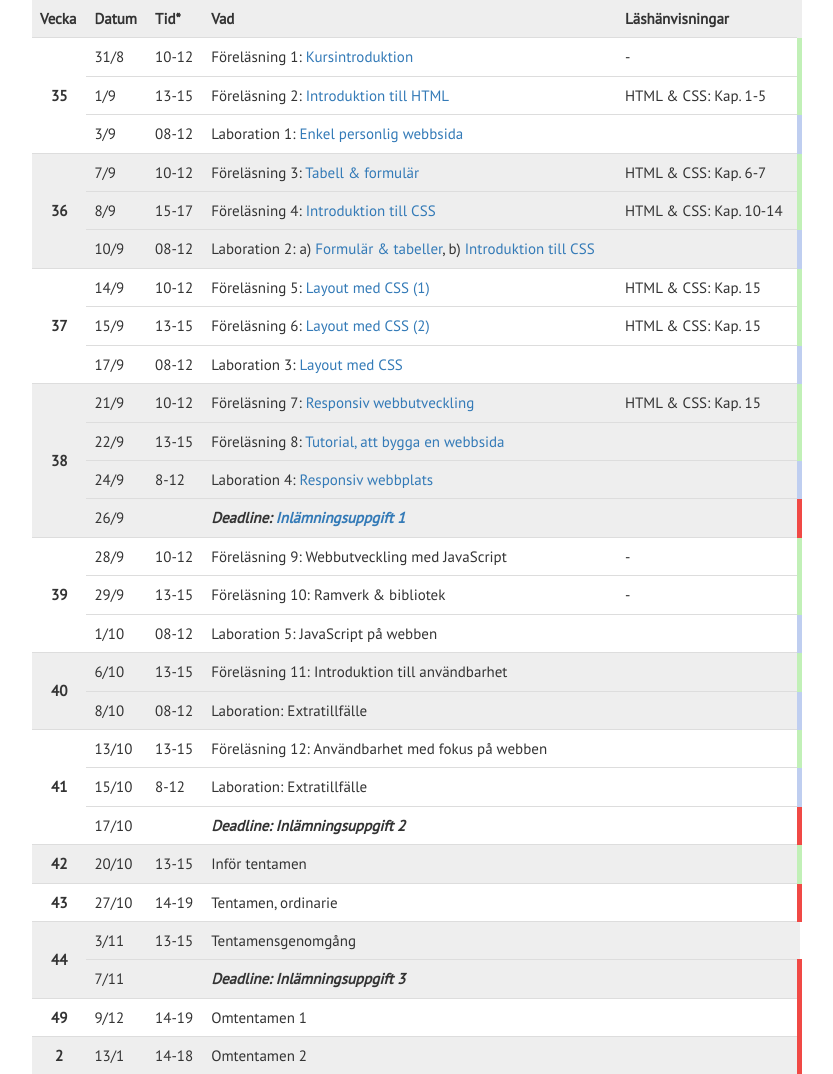
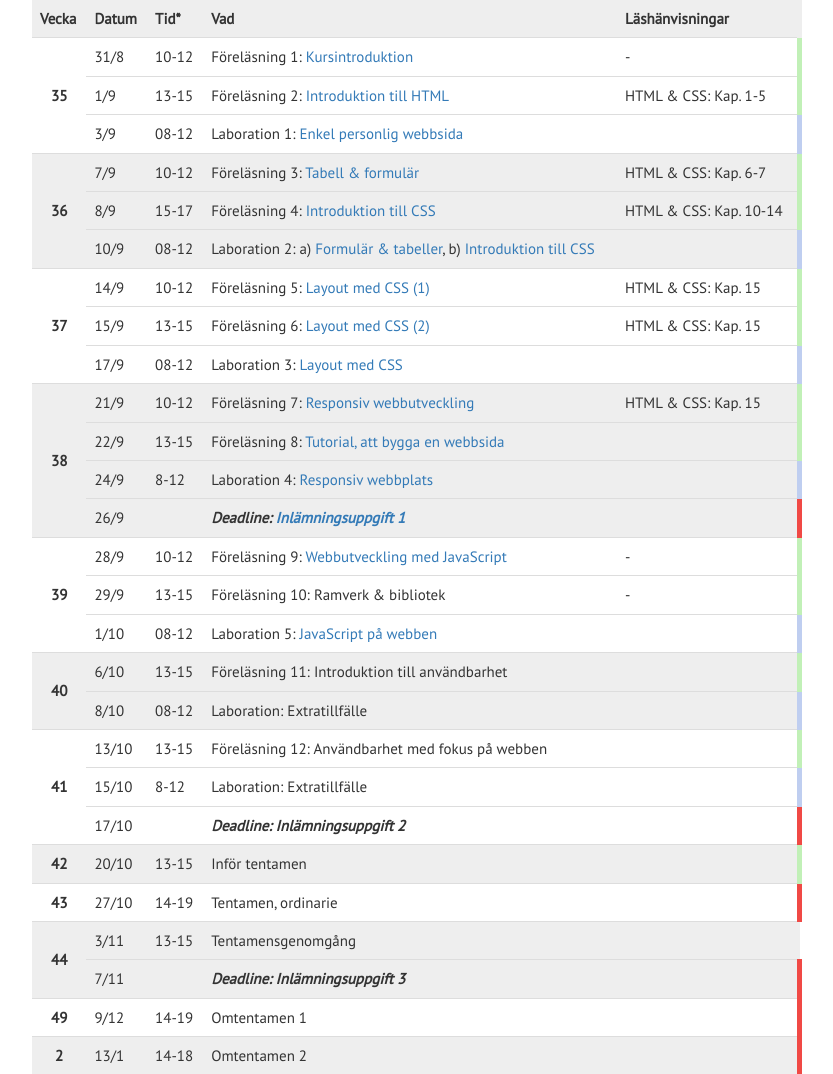
Before and after one commit to mau-dvmt/da156a, a PHP site: page /plan.php in a window 1280 px wide. Shown: the part 441-1515 px from the top of the page, without its empty margins (23-856 px from the left). Run offline with PHP 8.4, Linux system fonts and the light colour scheme; some libraries are stand-ins or nearby versions.

Commit message:
Added lecture and lab

```diff
--- a/assignments/1/index.php
+++ b/assignments/1/index.php
@@ -28,8 +28,6 @@
     <li>Skapandet av en CSS-stilmall som ger webbsidan ett anpassat utseende. Vissa CSS-egenskaper måste användas, men du är fri att välja utseendet själv. Visuell fokus bör dock ligga på läsbarhet, enkelhet och trovärdighet.</li>
 </ol>
 
-<p>Din färdiga webbsida ska till sist publiceras på internet, via WebShare, så att andra kan ta del och lära sig av informationen.</p>
-
 <h4>1.1. Teknisk kravspecifikation</h4>
 
 <ul>
--- a/exercises.php
+++ b/exercises.php
@@ -51,7 +51,7 @@
                 </tr>
                 <tr>
                     <td>5</td>
-                    <td>JavaScript och ramverk</td>
+                    <td><a href="/exercises.php?title=5">JavaScript och ramverk</a></td>
                     <td>Anton</td>
                 </tr>
 			</table>
--- a/exercises/5/index.php
+++ b/exercises/5/index.php
@@ -73,4 +73,5 @@ $(document).ready(function() {
 <img src="/exercises/5/5.2.gif" alt="Result">
 
 <h3>Del 3 - Bootstrap and beyond!</h3>
+<p><strong>Denna del är viktig träning, men behöver inte lämnas in på Canvas</strong></p>
 <p>Nu är det upp till dig att bygga ut din webbsida. Titta gärna på <a href="http://getbootstrap.com/docs/4.1/getting-started/introduction/">Bootstraps dokumentation</a> för att inspirerad kring hur man kan använda deras komponenter för att bygga en mordern webbplats. Välj gärna ut några komponenter i bootstrap som ni implementerar på er webbplats. Fråga gärna labbhandledare om ni har några frågor eller andra tankar kring detta!</p>
--- a/index.php
+++ b/index.php
@@ -37,9 +37,9 @@ include "_header.php";
 			<a class="list-group-item" href="/lectures.php?nr=11">F11: Användbarhet(1)</a>
 			<a class="list-group-item" href="/lectures.php?nr=10">F10: Ramverk &amp; bibliotek</a>
 			<a class="list-group-item" href="/assignments.php?nr=2">I2: Inlämning 2</a>
+			-->
 			<a class="list-group-item" href="/exercises.php?title=5">L5: JS &amp; ramverk</a>
 			<a class="list-group-item" href="/lectures.php?nr=9">F9: Intro JavaScript</a>
--->
 			<a class="list-group-item" href="/lectures.php?nr=8">F8: Webbplatsbygge</a>
 			<a class="list-group-item" href="/exercises.php?title=4">L4: Responsiv webb</a>
 			<a class="list-group-item" href="/lectures.php?nr=7">F7: Responsiv webb</a>
--- a/lectures.php
+++ b/lectures.php
@@ -74,7 +74,7 @@
 				</tr>
 				<tr>
 					<td>9</td>
-					<td>Webbutveckling med JavaScript</td>
+					<td><a href="/lectures.php?nr=9">Webbutveckling med JavaScript</a></td>
 					<td>Anton</td>
 				</tr>
 				<tr>
--- a/lectures/9/index.php
+++ b/lectures/9/index.php
@@ -1,14 +1,14 @@
 <h2>Föreläsning 9 - JavaScript i webbutveckling</h2>
 
-<div style="left: 0; width: 100%; height: 0; position: relative; padding-bottom: 56.1972%;"><iframe src="https://speakerdeck.com/player/f14096bbee114e65ba54e7c3f9ba303d" style="border: 0; top: 0; left: 0; width: 100%; height: 100%; position: absolute;" allowfullscreen scrolling="no" allow="encrypted-media"></iframe></div>
+<div style="left: 0; width: 100%; height: 0; position: relative; padding-bottom: 56.1972%;"><iframe src="https://speakerdeck.com/player/bf2a1154113043b3b40ae032bf4c6874" style="top: 0; left: 0; width: 100%; height: 100%; position: absolute; border: 0;" allowfullscreen scrolling="no" allow="encrypted-media;"></iframe></div>
 
 <hr>
 
-<iframe width="560" height="315" src="https://www.youtube.com/embed/0gFN7uXgRgE" frameborder="0" allow="accelerometer; autoplay; clipboard-write; encrypted-media; gyroscope; picture-in-picture" allowfullscreen></iframe>
+<div style="left: 0; width: 100%; height: 0; position: relative; padding-bottom: 56.25%;"><iframe src="https://www.youtube.com/embed/Hu6x10afirE?rel=0" style="top: 0; left: 0; width: 100%; height: 100%; position: absolute; border: 0;" allowfullscreen scrolling="no" allow="accelerometer; clipboard-write; encrypted-media; gyroscope; picture-in-picture;"></iframe></div>
 
 <hr>
 
-<a href="/resources/pdf/JavaScript.pdf">Ladda ner föreläsningen här</a>
+<a href="/resources/pdf/JavaScript-2021.pdf">Ladda ner föreläsningen här</a>
 
 <h2>Dagens exempel</h2>
 
--- a/plan.php
+++ b/plan.php
@@ -106,7 +106,7 @@
                     <td rowspan="3">39</td>
                     <td>28/9</td>
                     <td>10-12</td>
-                    <td>Föreläsning 9: Webbutveckling med JavaScript</td>
+                    <td>Föreläsning 9: <a href="/lectures.php?nr=9">Webbutveckling med JavaScript</a></td>
 					<td>-</td>
                 </tr>
                 <tr class="lecture even">
@@ -118,7 +118,7 @@
                 <tr class="laboration even">
                     <td>1/10</td>
                     <td>08-12</td>
-                    <td>Laboration 5: JavaScript på webben</td>
+                    <td>Laboration 5: <a href="/exercises.php?title=5">JavaScript på webben</a></td>
 					<td></td>
                 </tr>
 
```
Also changed, not shown: 1 other file.
